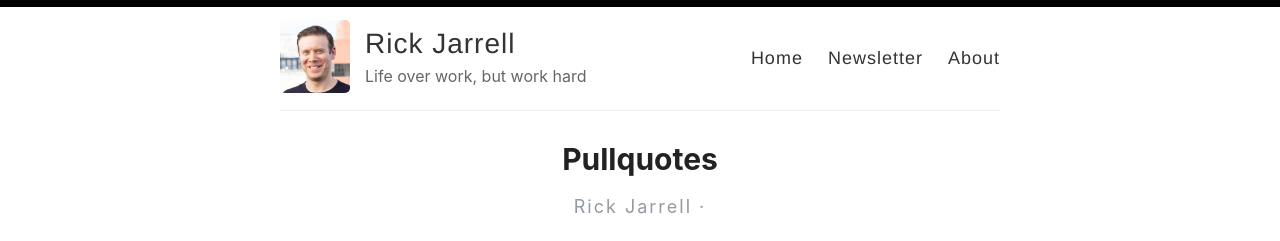
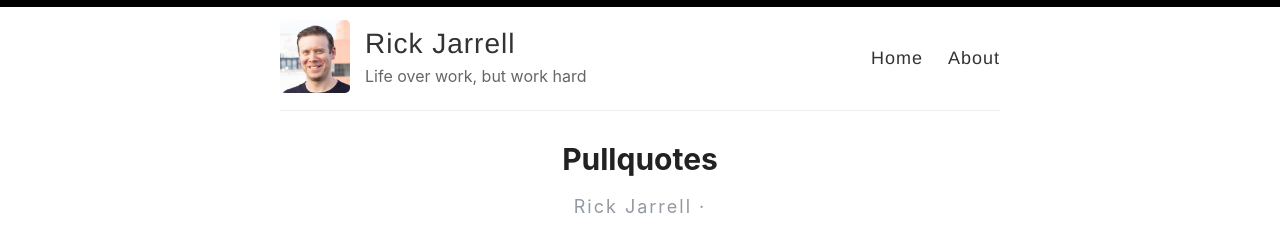
Before and after one commit to rickjarrell/backupblog, a Jekyll site: the page built from 2018-12-11-pullquotes.md, in a window 1280 px wide. Shown: the top 241 px of the page. Built offline with Jekyll 4.4.1, drawn with Linux system fonts in a browser that asks for light colours.

Commit message:
nav update

```diff
--- a/_layouts/default.html
+++ b/_layouts/default.html
@@ -28,7 +28,6 @@
 
             <nav>
               <a href="{{ site.baseurl }}/">Home</a>
-              <a href="{{ site.baseurl }}/newsletter">Newsletter</a>
               <a href="{{ site.baseurl }}/about">About</a>
             </nav>
           </header>
--- a/_layouts/post.html
+++ b/_layouts/post.html
@@ -37,4 +37,4 @@ layout: default
 
   {% include disqus.html %}
 </article>
-<p align = center>Want more? Sign up for my infrequent <a href "https://thebusinessend.substack.com/subscribe">newsletter</a>.</p>
+<p align = center>Want more? Sign up for my infrequent <a href="https://thebusinessend.substack.com/subscribe">newsletter</a>.</p>
```
